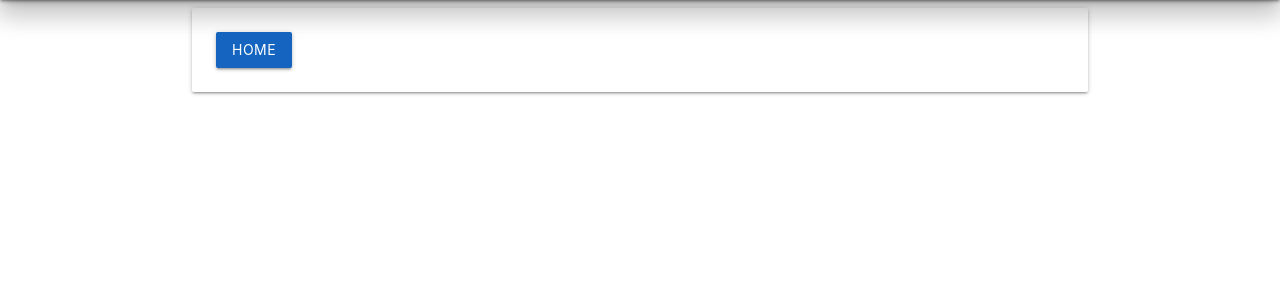
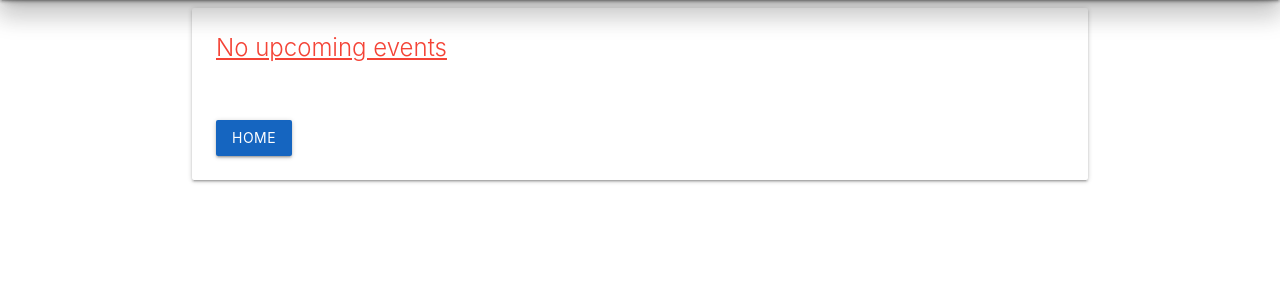
Before and after one commit to Dannyp123/VFW-Post-4100, a Django app: page /upcoming-events/ in a window 1280 px wide. Shown: the part 64-364 px from the top of the page. Run offline with Django 3.2, Linux system fonts and the light colour scheme; data that the repository does not hold is empty.

Commit message:
added valadation

```diff
--- a/app/templates/all-events.html
+++ b/app/templates/all-events.html
@@ -16,6 +16,13 @@
 </ul>
 <div class="container">
     <div class="card">
+        {% if event|length == 0 %}
+        <div class="card-content">
+            <p class="card-title red-text">
+                <u>No upcoming events</u>
+            </p>
+        </div>
+        {% else %}
         {% for event in events %}
         <div class="card-content">
             <p class="card-title">
@@ -28,6 +35,8 @@
             <hr>
         </div>
         {% endfor %}
+        {% endif %}
+
         <div class="card-content">
             <form action="{% url 'home' %}">
                 <button class="btn waves-effect blue darken-3">Home</button>
```
